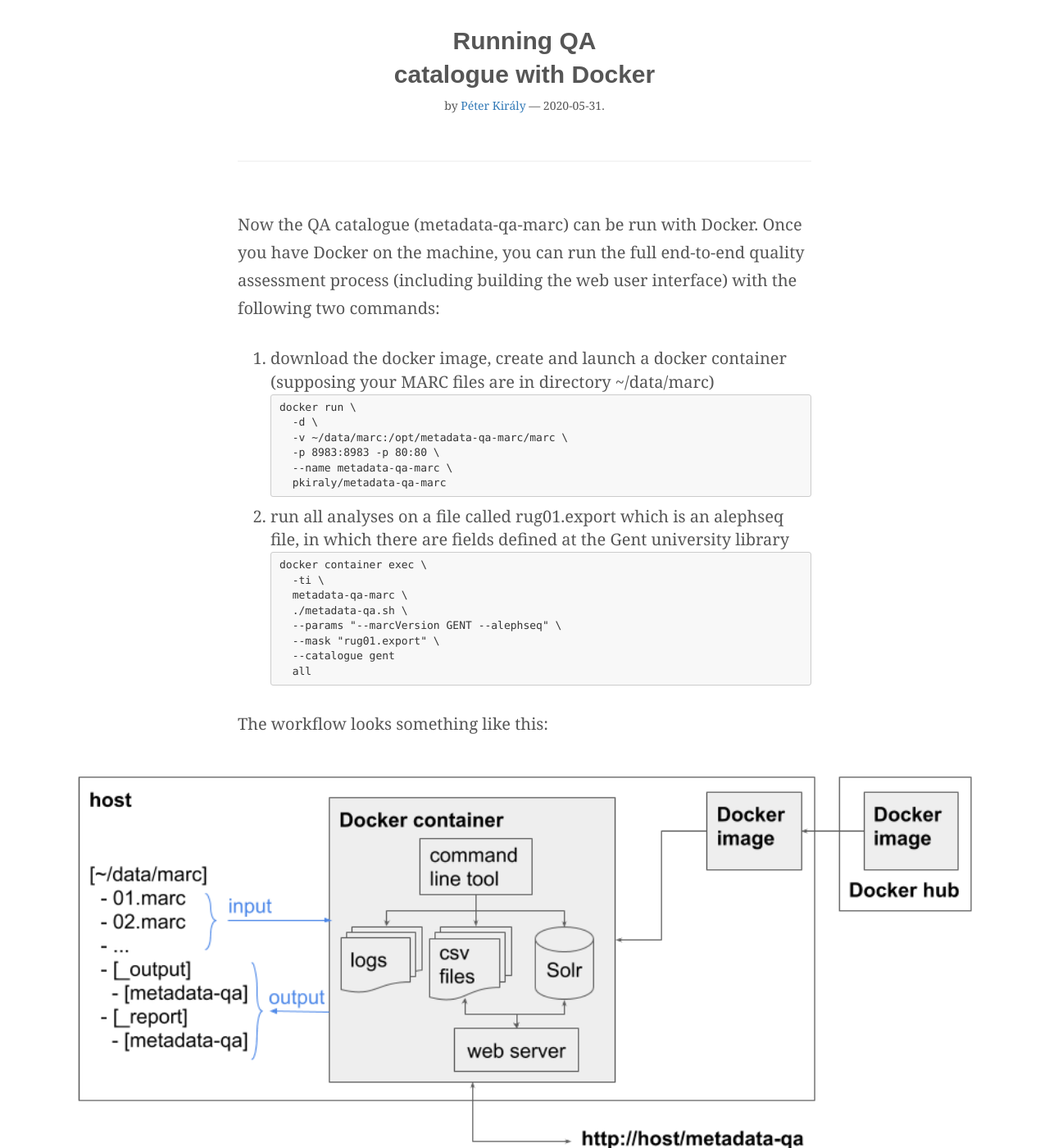
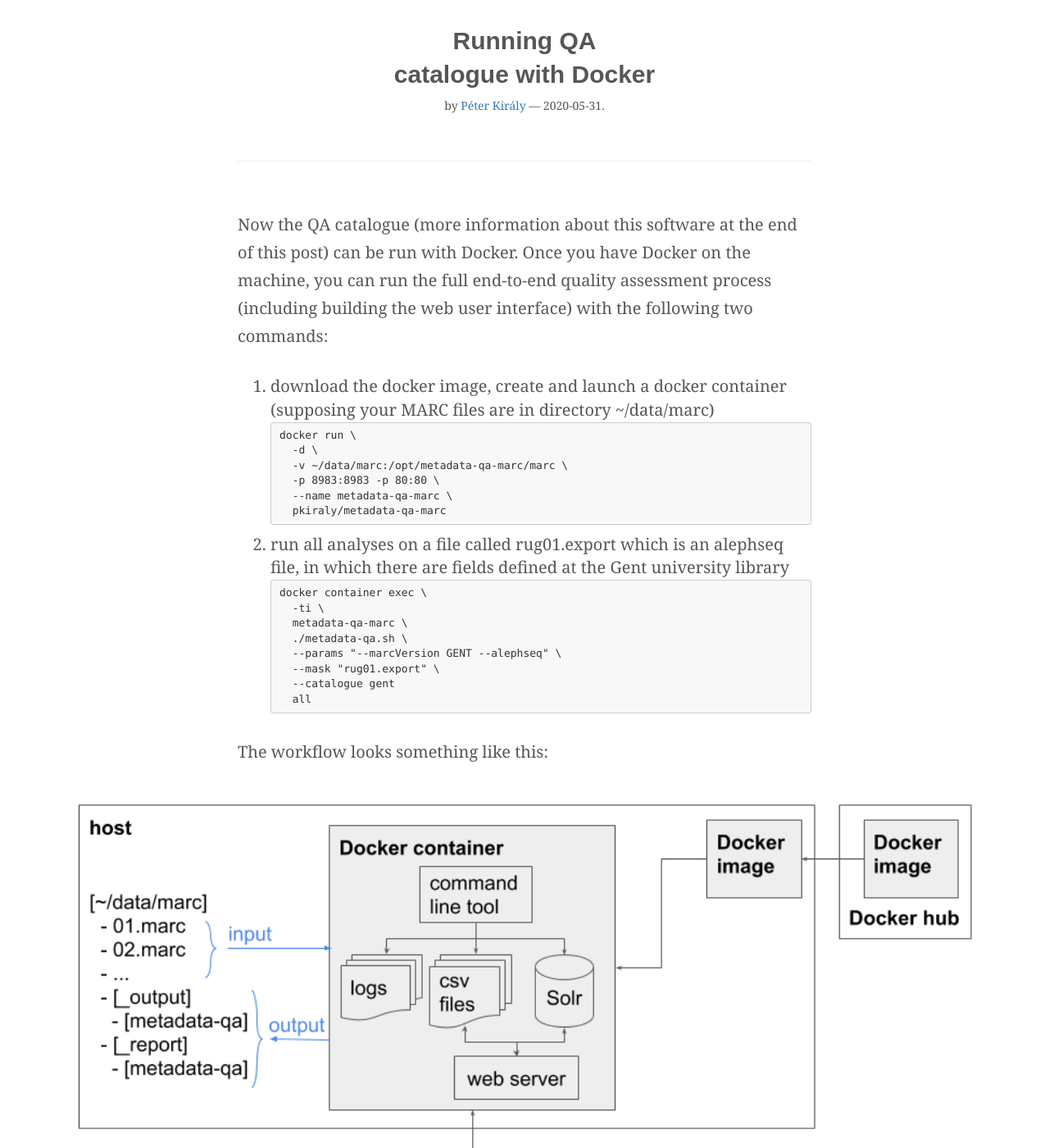
Before and after one commit to pkiraly/pkiraly.github.io, a Jekyll site: the page built from _posts/2020-05-31-running-with-docker.md, in a window 1280 px wide and 1400 px high, scrolled down 242 px. Shown: the whole window at 82% size. Built offline with Jekyll 4.4.1, drawn with Linux system fonts in a browser that asks for light colours; nearby versions of some CDN libraries; some web fonts are replaced; comment, search, counter and statistics services are not loaded; some of the changed text lies outside the part shown.

Commit message:
Update references

````diff
--- a/_posts/2020-05-31-running-with-docker.md
+++ b/_posts/2020-05-31-running-with-docker.md
@@ -8,8 +8,7 @@ customjs:
  - http://pkiraly.github.io/js/table.js
 ---
 
-Now the QA catalogue (metadata-qa-marc) can be run with Docker. Once you have Docker on the machine,
-you can run the full end-to-end quality assessment process (including building the web user interface) with the following two commands:
+Now the QA catalogue (more information about this software at the end of this post) can be run with Docker. Once you have Docker on the machine, you can run the full end-to-end quality assessment process (including building the web user interface) with the following two commands:
 
 1. download the docker image, create and launch a docker container (supposing your MARC files are in directory ~/data/marc)
 ```
@@ -37,6 +36,7 @@ The workflow looks something like this:
 
 <img src="{{ site.url }}/img/qa-catalogue-on-docker.png" class="big" title="Docker workflow" alt="Docker workflow" />
 
+At the end of the process you will have a service like this one: [http://134.76.163.21/gent/](http://134.76.163.21/gent/).
 
 <!-- more -->
 
````
